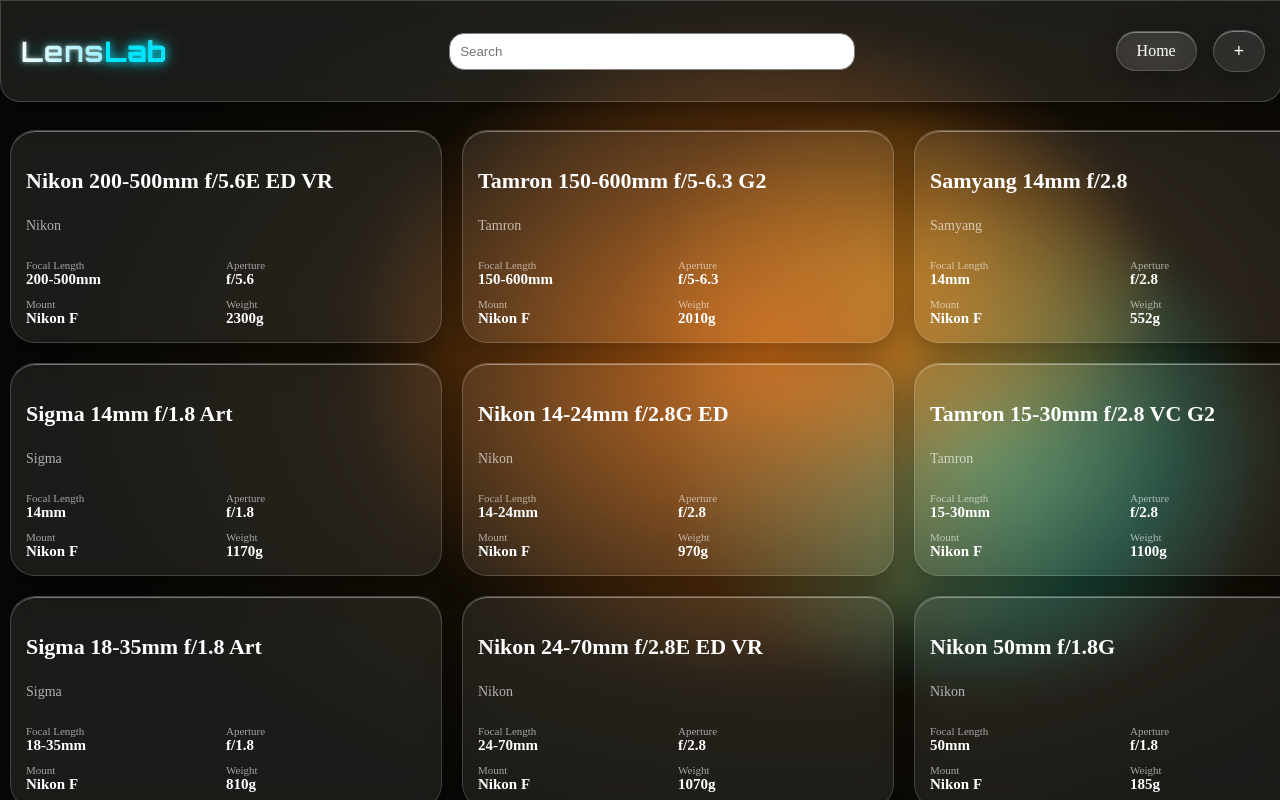
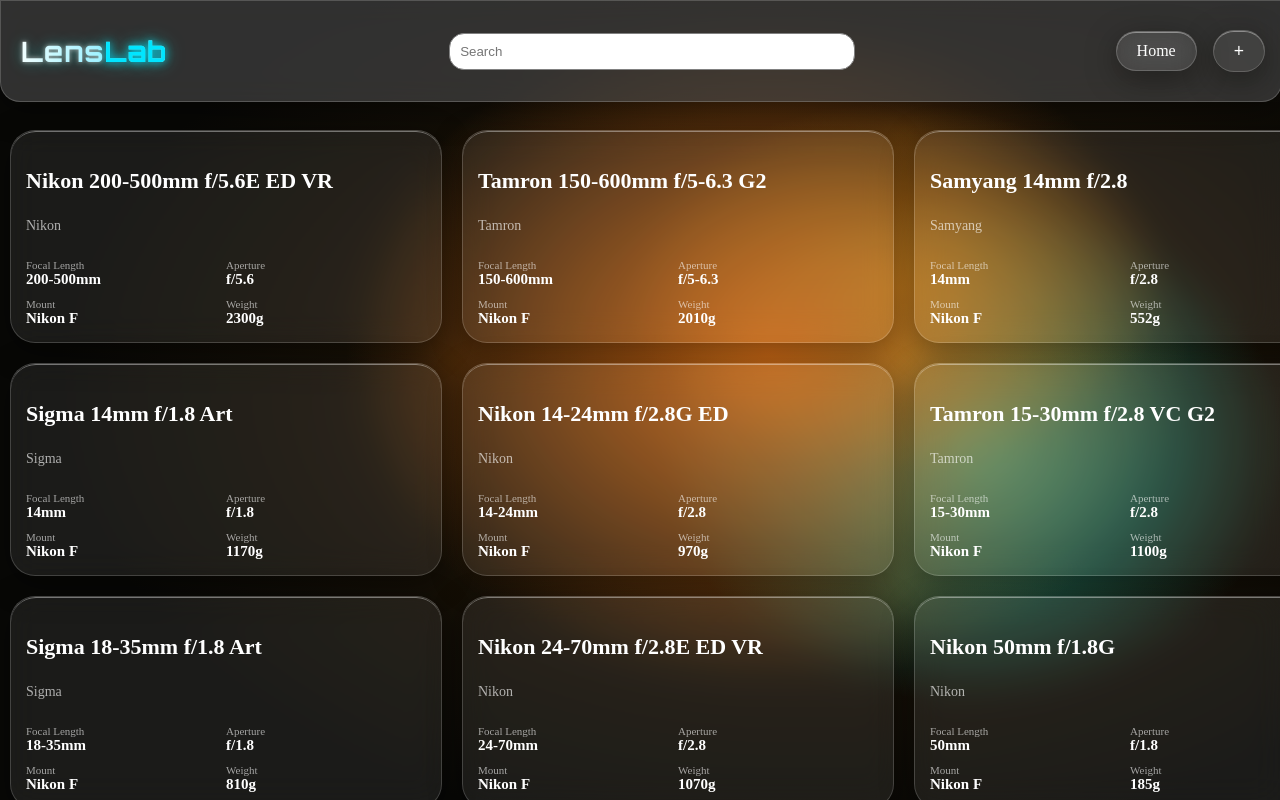
Before and after one commit to Astral-Error/LensLab, a React (Vite) app: page / in a window 1280 px wide. Built offline with nearby package versions, Linux system fonts and the light colour scheme.

Commit message:
fix(header)

```diff
--- a/src/App.css
+++ b/src/App.css
@@ -162,7 +162,7 @@ a {
 .header{
     position: fixed;
     z-index: 10;
-    background: rgba(255,255,255,0.08);
+    background: rgba(73, 73, 73, 0.638);
     backdrop-filter: blur(15px);
     -webkit-backdrop-filter: blur(15px);
     border:1px solid rgba(255,255,255,0.18);
```
